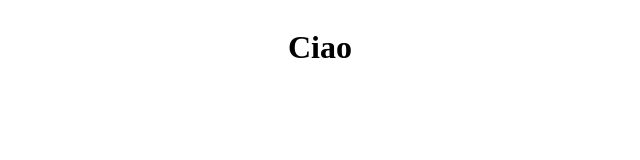
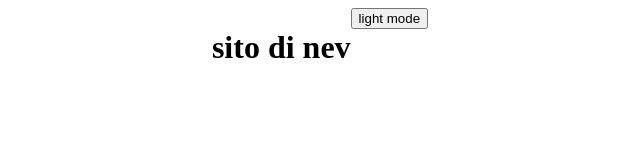
Before and after one commit to nevwithahoodie/-nevwithahoodie.github.io, a plain HTML site: page index.html in a window 1280 px wide. Shown: the whole page, without its empty margins (320-960 px from the left). Drawn offline with Linux system fonts and the light colour scheme.

Commit message:
Update index.html

```diff
--- a/index.html
+++ b/index.html
@@ -5,6 +5,11 @@
     <link href="style.css" rel="stylesheet" type="text/css" />
     </head>
   <body>
-    <h1>Ciao</h1>
+    <div class=center>
+      <h1>sito di nev</h1>
+    </div>
+    <div class=center>
+      <button onclick="lightmode()">light mode</button>
+    </div>
   </body>
 </html>
```
